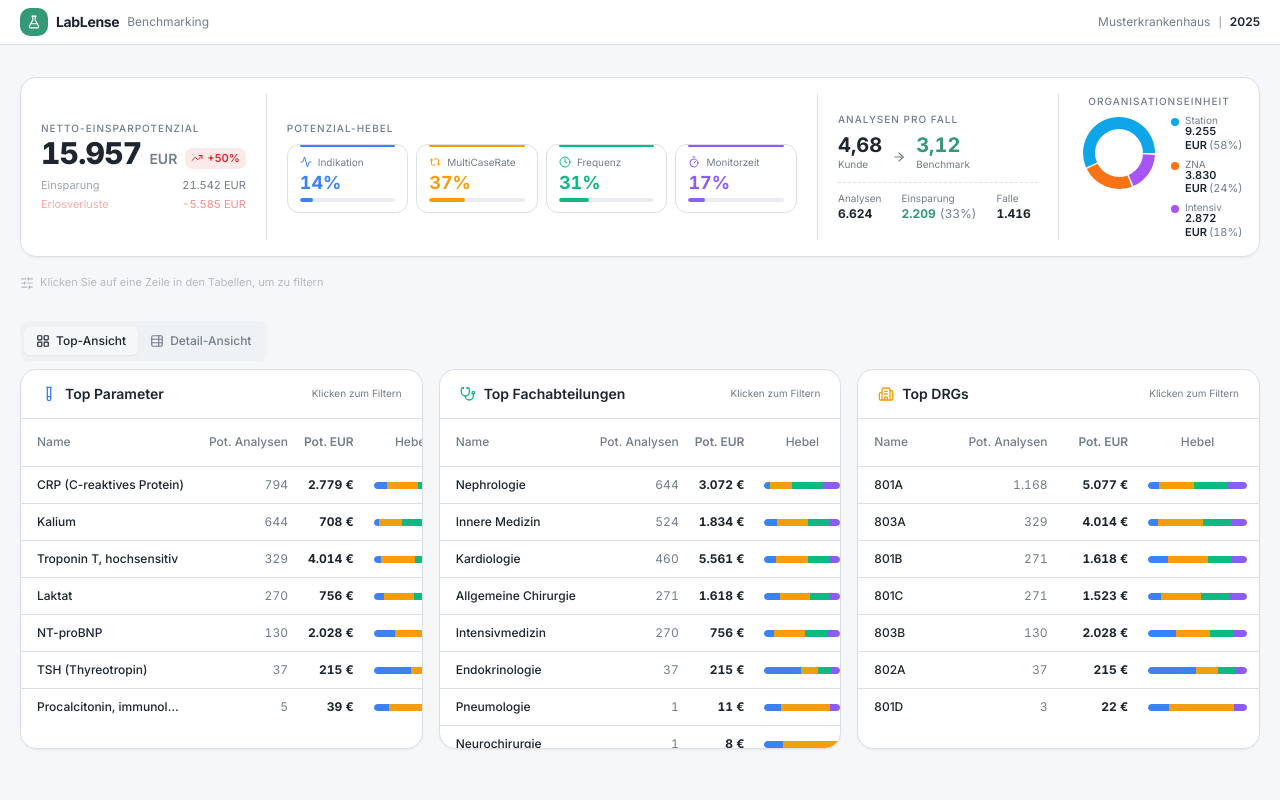
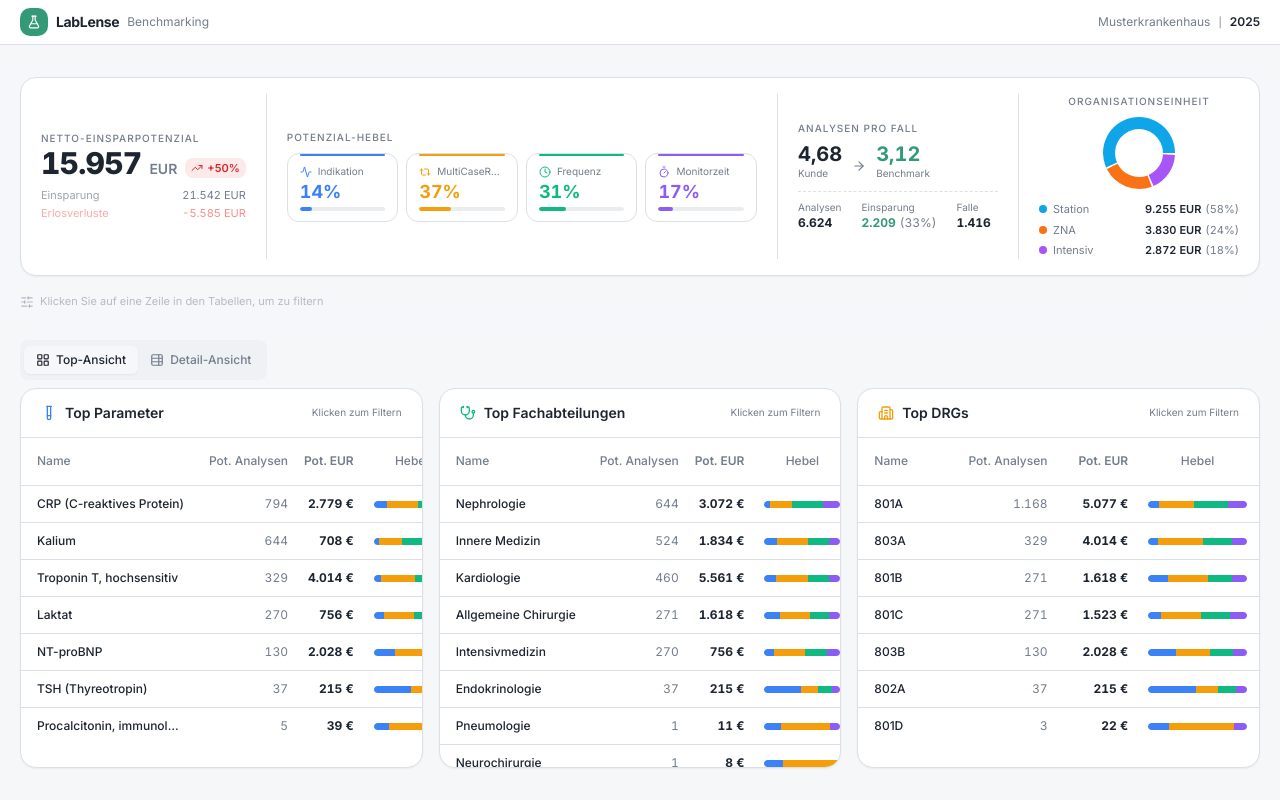
Before and after one commit to movyx-debug/v0-dashboard-ui, a Next.js app: page / in a window 1280 px wide. Built offline with nearby package versions, Linux system fonts and the light colour scheme.

Commit message:
style: center donut chart with legend below and no line breaks
Expand container to 200px for clean row layout.

```diff
--- a/components/benchmark-section.tsx
+++ b/components/benchmark-section.tsx
@@ -296,13 +296,13 @@ export default function BenchmarkSection({ benchmark, title }: Props) {
           <div className="hidden lg:block w-px self-stretch bg-border" />
 
           {/* ── FAR RIGHT: Org Unit Donut ──────────────────── */}
-          <div className="flex-shrink-0 w-[160px]">
+          <div className="flex-shrink-0 w-[200px]">
             <p className="text-[10px] uppercase tracking-widest text-muted-foreground font-medium mb-1 text-center">
               Organisationseinheit
             </p>
-            <div className="flex items-start gap-3">
-              {/* Donut */}
-              <div className="relative h-[80px] w-[80px] flex-shrink-0" key={donutKey}>
+            {/* Donut centered */}
+            <div className="flex justify-center" key={donutKey}>
+              <div className="relative h-[80px] w-[80px]">
                 <ResponsiveContainer width="100%" height="100%">
                   <PieChart>
                     <Pie
@@ -326,28 +326,24 @@ export default function BenchmarkSection({ benchmark, title }: Props) {
                   </PieChart>
                 </ResponsiveContainer>
               </div>
-              {/* Legend: EUR absolute (%) */}
-              <div className="space-y-1.5 pt-0.5 min-w-0">
+            </div>
+            {/* Legend below donut */}
+            <div className="space-y-1 mt-2">
               {benchmark.orgUnits.map((ou, i) => (
-                  <div key={ou.name} className="flex items-start gap-1.5">
+                <div key={ou.name} className="flex items-center gap-1.5 whitespace-nowrap">
                   <div
-                      className="h-2 w-2 rounded-sm flex-shrink-0 mt-[3px]"
+                    className="h-2 w-2 rounded-sm flex-shrink-0"
                     style={{ backgroundColor: ORG_COLORS[i] }}
                   />
-                    <div className="min-w-0">
-                      <p className="text-[10px] text-muted-foreground leading-none">
-                        {ou.name}
-                      </p>
-                      <p className="text-[11px] font-semibold text-foreground tabular-nums leading-tight">
+                  <span className="text-[11px] text-muted-foreground">{ou.name}</span>
+                  <span className="text-[11px] font-semibold text-foreground tabular-nums ml-auto">
                     {fmtInt(Math.round(ou.euro))} EUR
-                        <span className="text-muted-foreground font-normal ml-0.5">
+                    <span className="text-muted-foreground font-normal ml-1">
                       ({Math.round(ou.pct)}%)
                     </span>
-                      </p>
-                    </div>
+                  </span>
                 </div>
               ))}
-              </div>
             </div>
           </div>
         </div>
```
Lines whose indentation alone changed are shown as unchanged.
